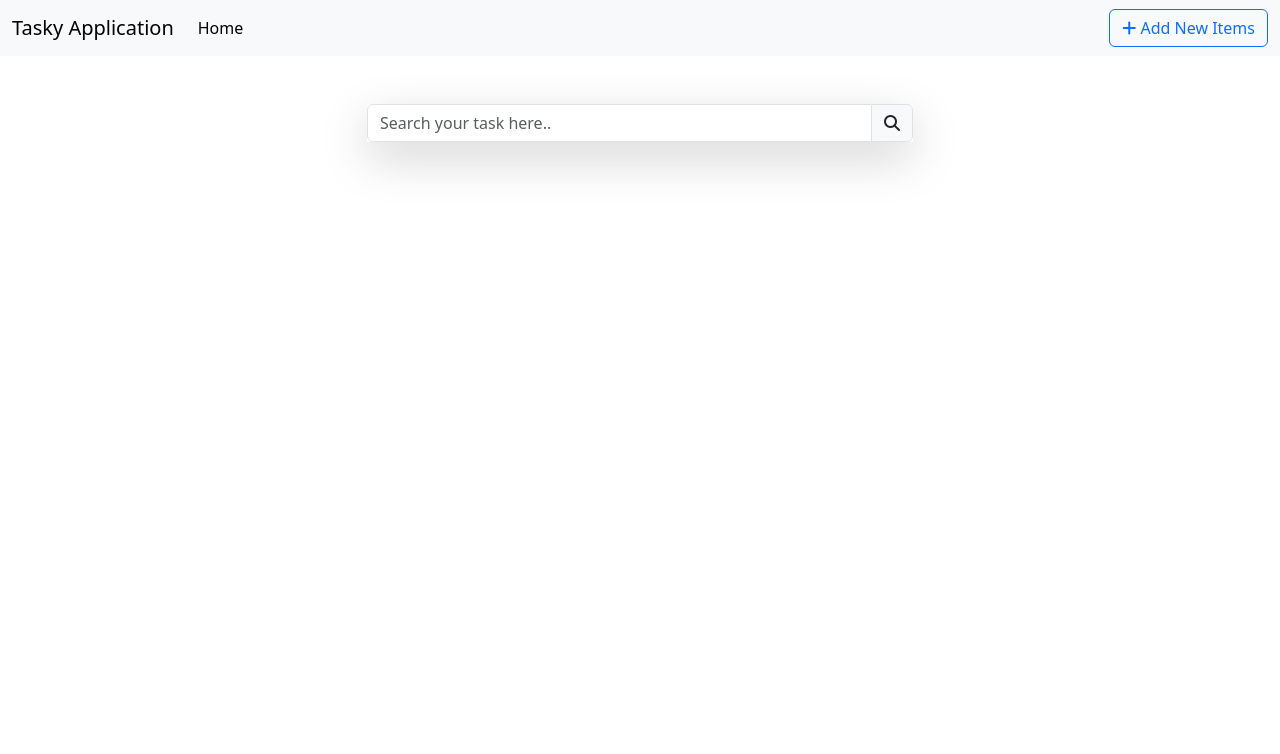
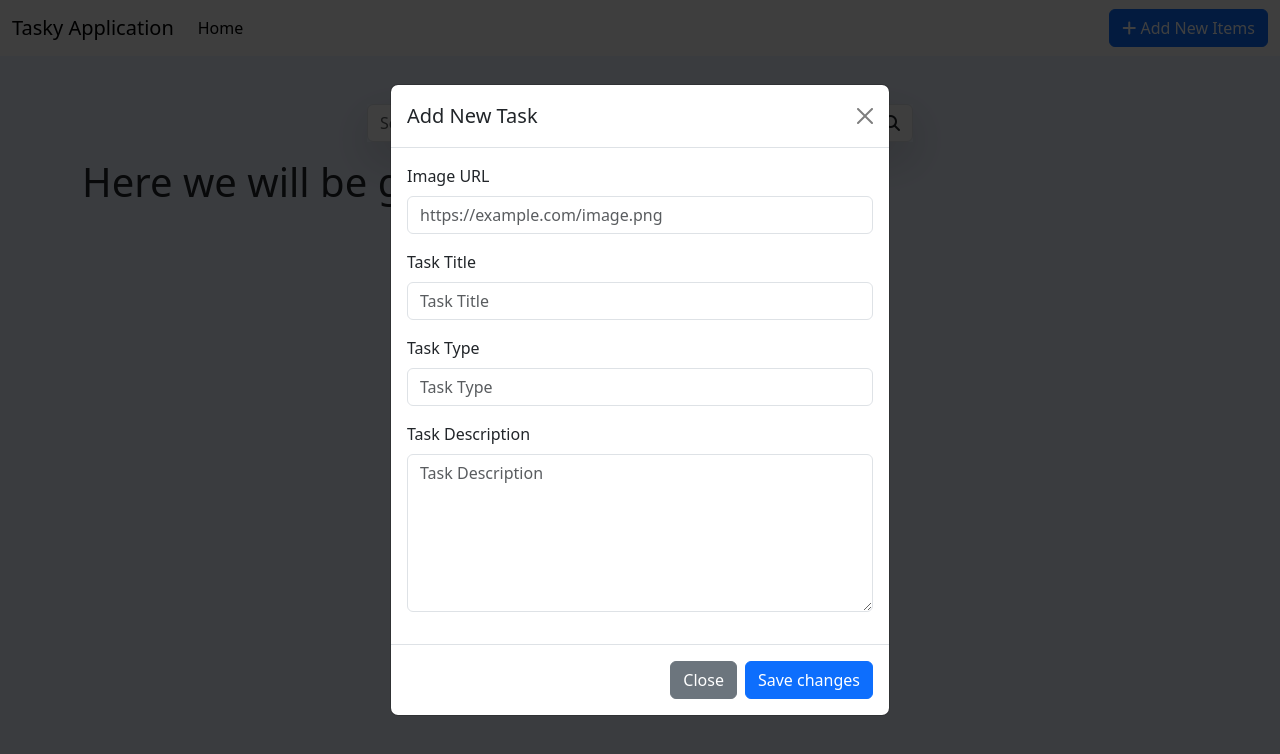
Before and after one commit to jainam-04/Tasky-Application, a plain HTML site: page index.html in a window 1280 px wide. Both pictures are taken after a click on the button "Add New Items". Drawn offline with nearby package versions, Linux system fonts and the light colour scheme.

Commit message:
Modal Section

```diff
--- a/index.css
+++ b/index.css
@@ -0,0 +1,21 @@
+* {
+  margin: 0;
+  padding: 0;
+}
+body {
+  background-color: #ebf2ff !important;
+}
+.add__new__btn__mobile__only {
+  position: fixed;
+  bottom: 0;
+  right: 0;
+  padding: 15px 12px;
+  background-color: white;
+  width: 100%;
+  z-index: 3;
+}
+@media (min-width: 768px) {
+  .add__new__btn__mobile__only {
+    display: none;
+  }
+}
--- a/index.html
+++ b/index.html
@@ -22,6 +22,127 @@
     />
   </head>
   <body>
+    <div class="add__new__btn__mobile__only d-md-none">
+      <button
+        class="btn btn-primary"
+        type="submit"
+        data-bs-toggle="modal"
+        data-bs-target="#addNewModal"
+        ><i class="fas fa-plus"></i> Add New Items</button
+      >
+    </div>
+
+    <!-- Add New Item Modal -->
+    <div
+      class="modal fade"
+      id="addNewModal"
+      tabindex="-1"
+      aria-labelledby="addNewModalLabel"
+      aria-hidden="true"
+    >
+      <div class="modal-dialog modal-dialog-centered">
+        <div class="modal-content">
+          <div class="modal-header">
+            <h1 class="modal-title fs-5" id="addNewModalLabel">Add New Task</h1>
+            <button
+              type="button"
+              class="btn-close"
+              data-bs-dismiss="modal"
+              aria-label="Close"
+            ></button>
+          </div>
+          <div class="modal-body">
+            <form>
+              <div class="mb-3">
+                <label for="imageUrl" class="form-label">Image URL</label>
+                <input
+                  type="url"
+                  class="form-control"
+                  id="imageUrl"
+                  placeholder="https://example.com/image.png"
+                />
+              </div>
+              <div class="mb-3">
+                <label for="taskTitle" class="form-label">Task Title</label>
+                <input
+                  type="text"
+                  class="form-control"
+                  id="taskTitle"
+                  placeholder="Task Title"
+                  required
+                />
+              </div>
+              <div class="mb-3">
+                <label for="tags" class="form-label">Task Type</label>
+                <input
+                  type="text"
+                  class="form-control"
+                  id="tags"
+                  placeholder="Task Type"
+                  required
+                />
+              </div>
+              <div class="mb-3">
+                <label for="taskDescription" class="form-label"
+                  >Task Description</label
+                >
+                <textarea
+                  class="form-control"
+                  id="taskDescription"
+                  placeholder="Task Description"
+                  rows="6"
+                  required
+                ></textarea>
+              </div>
+            </form>
+          </div>
+          <div class="modal-footer">
+            <button
+              type="button"
+              class="btn btn-secondary"
+              data-bs-dismiss="modal"
+              >Close</button
+            >
+            <button type="submit" class="btn btn-primary">Save changes</button>
+          </div>
+        </div>
+      </div>
+    </div>
+
+    <!-- Open Task Modal -->
+    <div
+      class="modal fade"
+      id="exampleModal"
+      tabindex="-1"
+      aria-labelledby="exampleModalLabel"
+      aria-hidden="true"
+    >
+      <div class="modal-dialog modal-lg">
+        <div class="modal-content">
+          <div class="modal-header">
+            <h1 class="modal-title fs-5" id="exampleModalLabel"
+              >Task Details</h1
+            >
+            <button
+              type="button"
+              class="btn-close"
+              data-bs-dismiss="modal"
+              aria-label="Close"
+            ></button>
+          </div>
+          <div class="modal-body task__modal__body"></div>
+          <div class="modal-footer">
+            <button
+              type="button"
+              class="btn btn-secondary"
+              data-bs-dismiss="modal"
+              >Close</button
+            >
+          </div>
+        </div>
+      </div>
+    </div>
+
     <!-- Navigation Bar -->
     <nav class="navbar navbar-expand-lg bg-body-tertiary">
       <div class="container-fluid">
@@ -43,7 +164,11 @@
               <a class="nav-link active" aria-current="page" href="#">Home</a>
             </li>
           </ul>
-          <button class="btn btn-outline-primary" type="submit"
+          <button
+            class="btn btn-primary"
+            type="submit"
+            data-bs-toggle="modal"
+            data-bs-target="#addNewModal"
             ><i class="fas fa-plus"></i> Add New Items</button
           >
         </div>
@@ -70,6 +195,13 @@
           </div>
         </div>
       </section>
+
+      <!-- Cards Section -->
+      <section class="mt-3">
+        <div class="row task__contents">
+          <h1>Here we will be getting the cards</h1>
+        </div>
+      </section>
     </div>
 
     <!-- Scripts -->
--- a/index.js
+++ b/index.js
@@ -0,0 +1,7 @@
+const state = {
+      taskList: []
+};
+
+const taskContent = document.querySelector(".task__contents");
+const taskModal = document.querySelector(".task__modal__body");
+const htmlTaskContent = ({ id, title, type, description, url }) => { };
```
